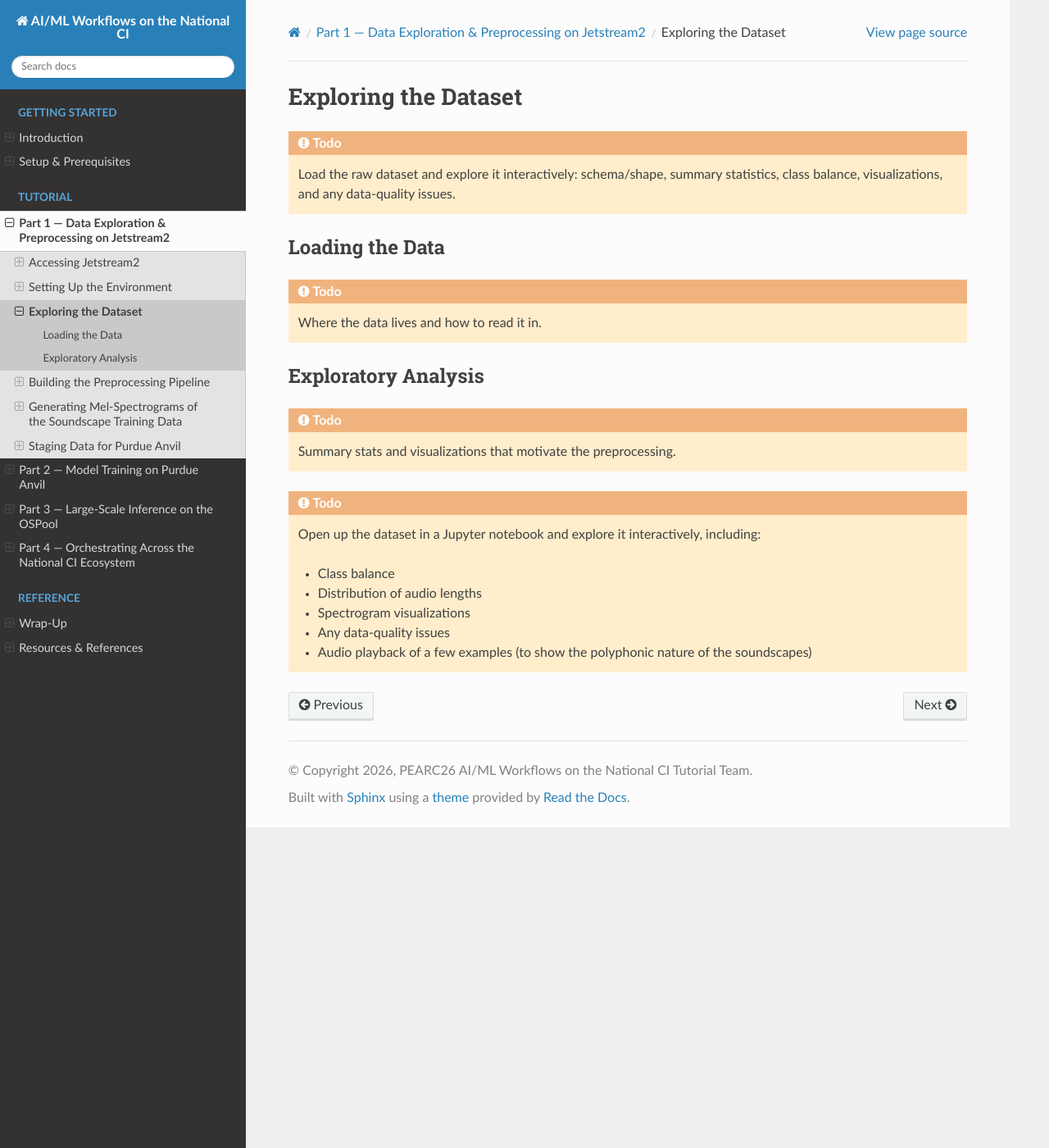
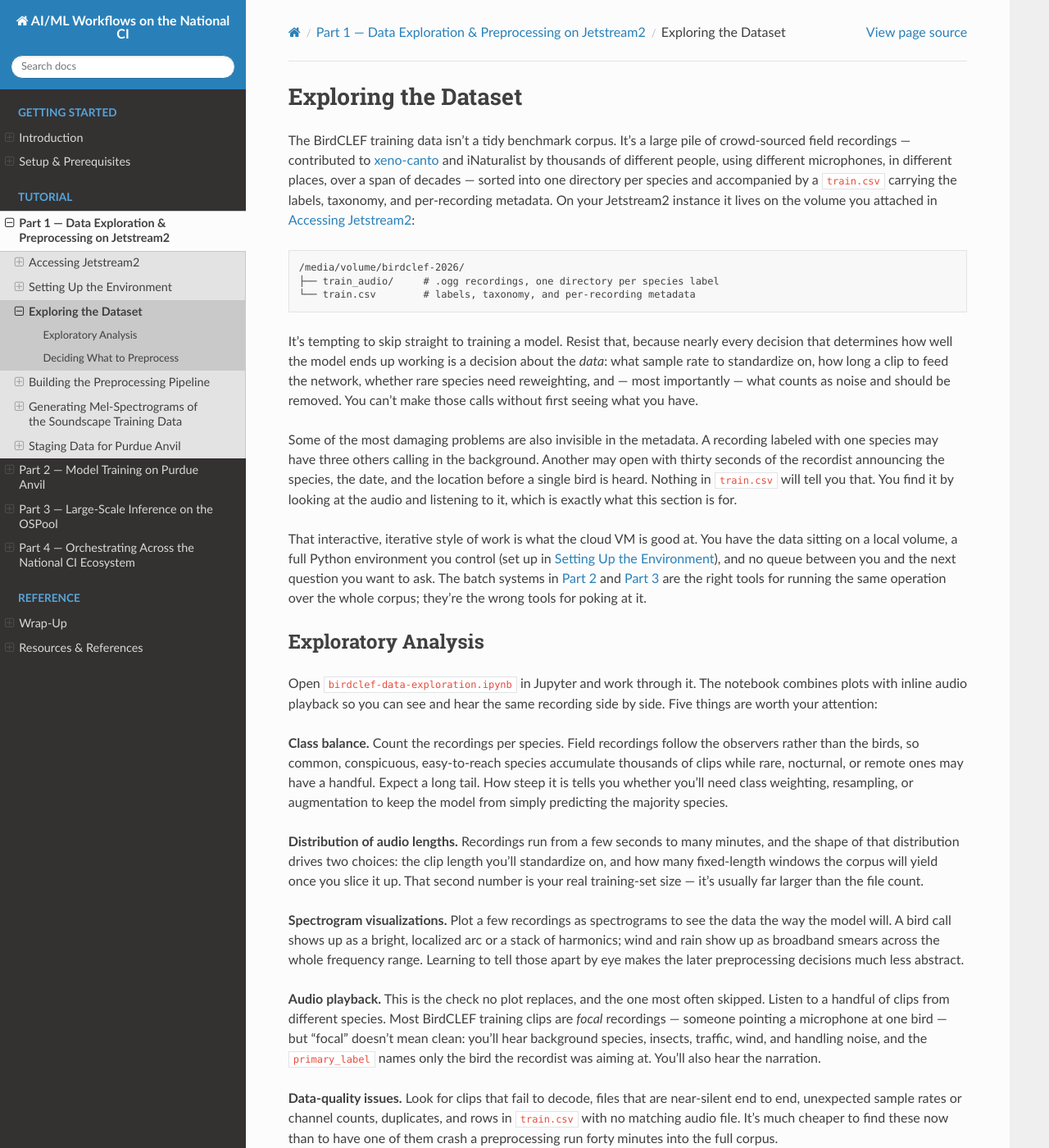
Before and after one commit to dmora127/PEARC26-AIML-on-National-CI, a Sphinx documentation site: the page built from docs/source/part1-jetstream2/data-exploration.rst, in a window 1280 px wide and 1400 px high. Shown: the whole window at 82% size. Built offline with Sphinx 7.4.7 and the Read the Docs theme 3.1.0, drawn with Linux system fonts in a browser that asks for light colours; pages that are not in the unit, such as notebooks, are missing from menus; some of the changed text lies outside the part shown.

Commit message:
refactor data exploration documentation for clarity and detail

```diff
--- a/docs/source/part1-jetstream2/data-exploration.rst
+++ b/docs/source/part1-jetstream2/data-exploration.rst
@@ -1,25 +1,118 @@
 Exploring the Dataset
 =====================
 
-.. todo::
+The BirdCLEF training data isn't a tidy benchmark corpus. It's a large pile of
+crowd-sourced field recordings — contributed to `xeno-canto
+<https://xeno-canto.org/>`_ and iNaturalist by thousands of different people,
+using different microphones, in different places, over a span of decades — sorted
+into one directory per species and accompanied by a ``train.csv`` carrying the
+labels, taxonomy, and per-recording metadata. On your Jetstream2 instance it
+lives on the volume you attached in :doc:`accessing-jetstream2`:
 
-   Load the raw dataset and explore it interactively: schema/shape, summary
-   statistics, class balance, visualizations, and any data-quality issues.
+.. code-block:: text
 
-Loading the Data
-----------------
+    /media/volume/birdclef-2026/
+    ├── train_audio/     # .ogg recordings, one directory per species label
+    └── train.csv        # labels, taxonomy, and per-recording metadata
 
-.. todo:: Where the data lives and how to read it in.
+It's tempting to skip straight to training a model. Resist that, because nearly
+every decision that determines how well the model ends up working is a decision
+about the *data*: what sample rate to standardize on, how long a clip to feed the
+network, whether rare species need reweighting, and — most importantly — what
+counts as noise and should be removed. You can't make those calls without first
+seeing what you have.
+
+Some of the most damaging problems are also invisible in the metadata. A
+recording labeled with one species may have three others calling in the
+background. Another may open with thirty seconds of the recordist announcing the
+species, the date, and the location before a single bird is heard. Nothing in
+``train.csv`` will tell you that. You find it by looking at the audio and
+listening to it, which is exactly what this section is for.
+
+That interactive, iterative style of work is what the cloud VM is good at. You
+have the data sitting on a local volume, a full Python environment you control
+(set up in :doc:`environment-setup`), and no queue between you and the next
+question you want to ask. The batch systems in :doc:`Part 2 <../part2-anvil/index>`
+and :doc:`Part 3 <../part3-ospool/index>` are the right tools for running the
+same operation over the whole corpus; they're the wrong tools for poking at it.
 
 Exploratory Analysis
 --------------------
 
-.. todo:: Summary stats and visualizations that motivate the preprocessing.
+Open ``birdclef-data-exploration.ipynb`` in Jupyter and work through it. The
+notebook combines plots with inline audio playback so you can see and hear the
+same recording side by side. Five things are worth your attention:
 
-.. todo:: Open up the dataset in a Jupyter notebook and explore it interactively, including:
+**Class balance.** Count the recordings per species. Field recordings follow the
+observers rather than the birds, so common, conspicuous, easy-to-reach species
+accumulate thousands of clips while rare, nocturnal, or remote ones may have a
+handful. Expect a long tail. How steep it is tells you whether you'll need class
+weighting, resampling, or augmentation to keep the model from simply predicting
+the majority species.
 
-   - Class balance
-   - Distribution of audio lengths
-   - Spectrogram visualizations
-   - Any data-quality issues
-   - Audio playback of a few examples (to show the polyphonic nature of the soundscapes)
+**Distribution of audio lengths.** Recordings run from a few seconds to many
+minutes, and the shape of that distribution drives two choices: the clip length
+you'll standardize on, and how many fixed-length windows the corpus will yield
+once you slice it up. That second number is your real training-set size — it's
+usually far larger than the file count.
+
+**Spectrogram visualizations.** Plot a few recordings as spectrograms to see the
+data the way the model will. A bird call shows up as a bright, localized arc or a
+stack of harmonics; wind and rain show up as broadband smears across the whole
+frequency range. Learning to tell those apart by eye makes the later
+preprocessing decisions much less abstract.
+
+**Audio playback.** This is the check no plot replaces, and the one most often
+skipped. Listen to a handful of clips from different species. Most BirdCLEF
+training clips are *focal* recordings — someone pointing a microphone at one
+bird — but "focal" doesn't mean clean: you'll hear background species, insects,
+traffic, wind, and handling noise, and the ``primary_label`` names only the bird
+the recordist was aiming at. You'll also hear the narration.
+
+**Data-quality issues.** Look for clips that fail to decode, files that are
+near-silent end to end, unexpected sample rates or channel counts, duplicates,
+and rows in ``train.csv`` with no matching audio file. It's much cheaper to find
+these now than to have one of them crash a preprocessing run forty minutes into
+the full corpus.
+
+.. tip::
+   Work on a sample first. Reading every file's duration means decoding every
+   file, which is slow enough to break your concentration. Draw a few hundred
+   recordings at random, get the shape of the answer, and only scale up if
+   something looks suspicious.
+
+Deciding What to Preprocess
+---------------------------
+
+Exploration isn't an end in itself — the point is to leave this section with a
+list of things to fix. Each observation above maps onto a candidate
+preprocessing step:
+
+- **Resample to a common rate.** Contributors' equipment varies, and the model
+  needs one consistent rate across every input. This tutorial standardizes on
+  32 kHz, BirdCLEF's native rate, and keeps it through the entire pipeline.
+- **Normalize loudness.** Recording distance and microphone gain vary enormously
+  between contributors. Without normalization, a model can learn to recognize
+  recording conditions instead of species.
+- **Trim or pad to a fixed length.** A convolutional classifier needs
+  fixed-shape input, so variable-length recordings have to become uniform
+  windows one way or another.
+- **Drop silent or empty segments.** The long gaps between calls carry the
+  recording's label but none of its signal, and training on them teaches the
+  model that silence means whatever species happened to be labeled.
+- **Remove human speech and other unwanted noise.** The narration you heard
+  during playback is noise for a bird classifier — and unlike the others, it's
+  actively misleading, since it correlates perfectly with the very label you're
+  trying to predict.
+
+That last item turns out to be the big one, and it's where the next section
+picks up: :doc:`preprocessing` turns these observations into a repeatable
+pipeline that detects human speech in every recording and carves it out, leaving
+clean bird audio ready for feature extraction.
+
+.. note::
+   The notebook is for *deciding*, not for *doing*. It's a fine place to try a
+   normalization scheme on ten files and listen to the result, but the moment
+   you're happy with a step it belongs in a script you can re-run, shard, and
+   point at the whole corpus. That separation — explore interactively, execute
+   reproducibly — is the pattern the rest of this tutorial follows.
```
